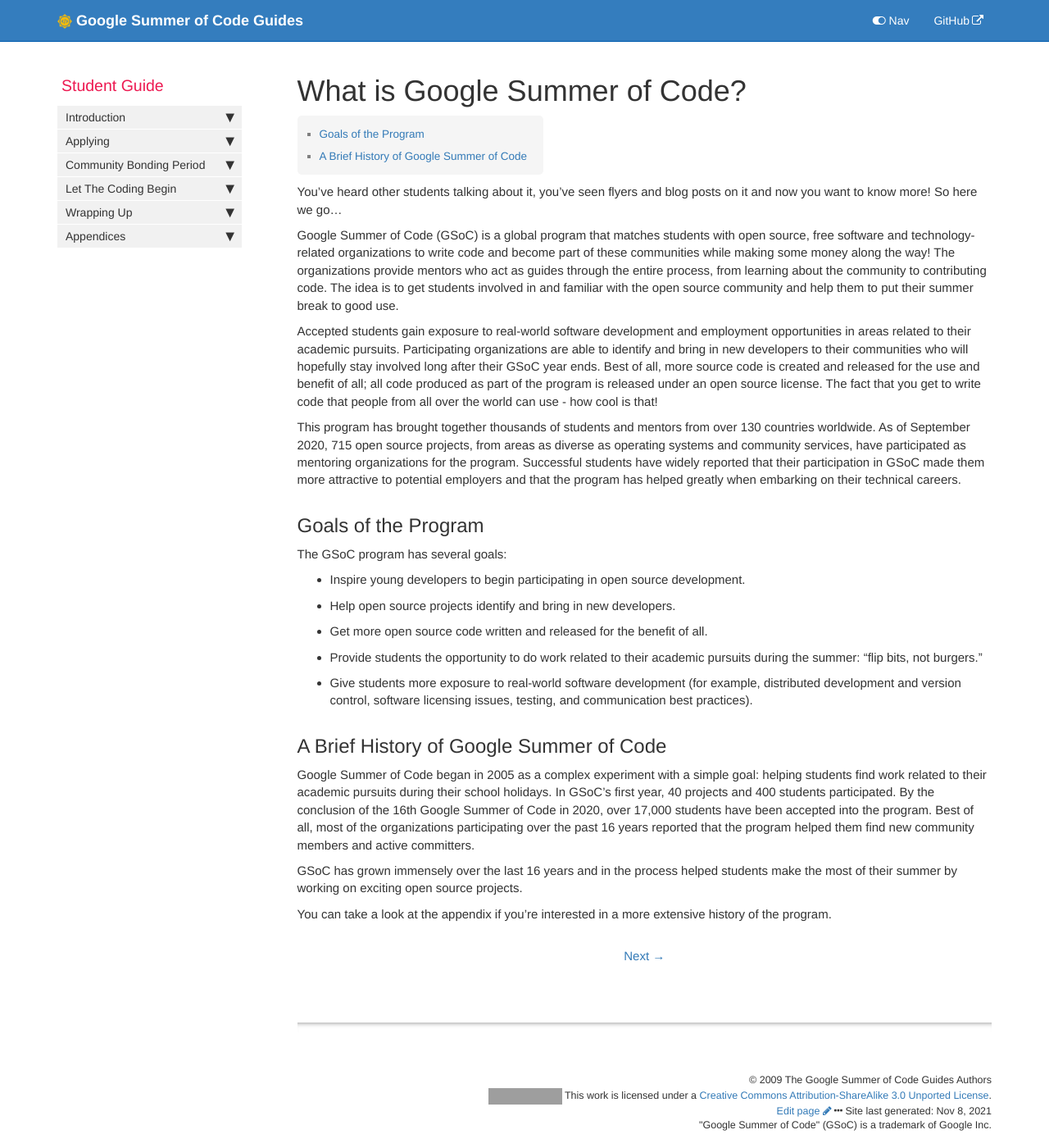
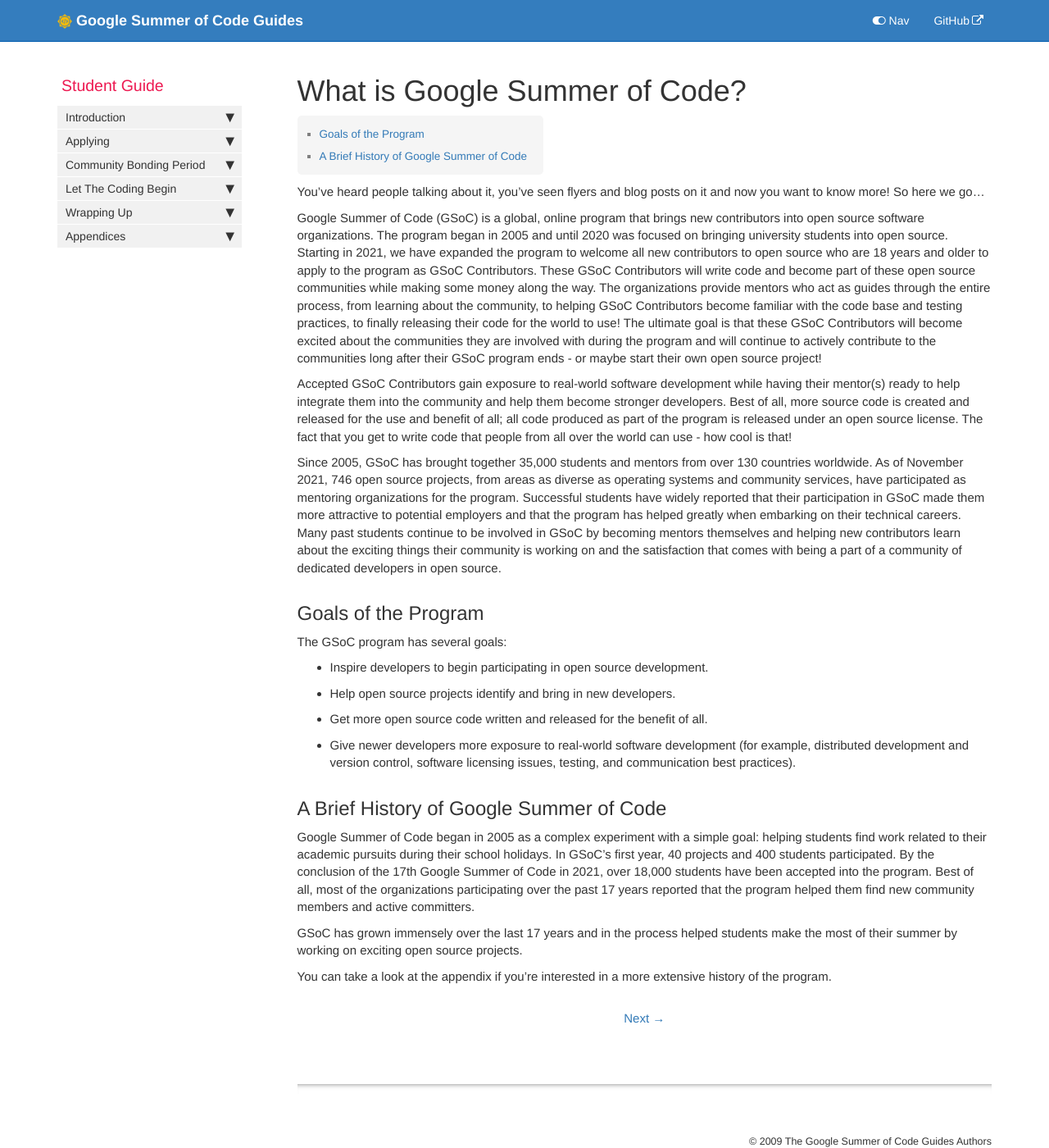
Before and after one commit to google/gsocguides, a Jekyll site: the page built from pages/student/00-what_is_google_summer_of_code.md, in a window 1280 px wide and 1400 px high. Shown: the whole window at 82% size. Built offline with Jekyll 4.4.1, drawn with Linux system fonts in a browser that asks for light colours; grey boxes are pictures that could not be loaded.

Commit message:
Update 00-what_is_google_summer_of_code.md
updates with new 2021 changes to the program

```diff
--- a/pages/student/00-what_is_google_summer_of_code.md
+++ b/pages/student/00-what_is_google_summer_of_code.md
@@ -6,28 +6,27 @@ permalink: student/index.html
 sidebar: student_sidebar
 ---
 
-You've heard other students talking about it, you've seen flyers and blog posts on it and now you want to know more! So here we go...
+You've heard people talking about it, you've seen flyers and blog posts on it and now you want to know more! So here we go...
 
-Google Summer of Code (GSoC) is a global program that matches students with open source, free software and technology-related organizations to write code and become  part of these communities while making some money along the way! The organizations provide mentors who act as guides through the entire process, from learning about the community to contributing code. The idea is to get students involved in and familiar with the open source community and help them to put their summer break to good use.
+Google Summer of Code (GSoC) is a global, online program that brings new contributors into open source software organizations. The program began in 2005 and until 2020 was focused on bringing university students into open source. Starting in 2021, we have expanded the program to welcome all new contributors to open source who are 18 years and older to apply to the program as GSoC Contributors. These GSoC Contributors will write code and become part of these open source communities while making some money along the way. The organizations provide mentors who act as guides through the entire process, from learning about the community, to helping GSoC Contributors become familiar with the code base and testing practices, to finally releasing their code for the world to use! The ultimate goal is that these GSoC Contributors will become excited about the communities they are involved with during the program and will continue to actively contribute to the communities long after their GSoC program ends - or maybe start their own open source project!
 
-Accepted students gain exposure to real-world software development and employment opportunities in areas related to their academic pursuits. Participating organizations are able to identify and bring in new developers to their communities who will hopefully stay involved long after their GSoC year ends. Best of all, more source code is created and released for the use and benefit of all; all code produced as part of the program is released under an open source license. The fact that you get to write code that people from all over the world can use - how cool is that!
+Accepted GSoC Contributors gain exposure to real-world software development while having their mentor(s) ready to help integrate them into the community and help them become stronger developers. Best of all, more source code is created and released for the use and benefit of all; all code produced as part of the program is released under an open source license. The fact that you get to write code that people from all over the world can use - how cool is that!
 
-This program has brought together thousands of students and mentors from over 130 countries worldwide. As of September 2020, 715 open source projects, from areas as diverse as operating systems and community services, have participated as mentoring organizations for the program. Successful students have widely reported that their participation in GSoC made them more attractive to potential employers and that the program has helped greatly when embarking on their technical careers.
+Since 2005, GSoC has brought together 35,000 students and mentors from over 130 countries worldwide. As of November 2021, 746 open source projects, from areas as diverse as operating systems and community services, have participated as mentoring organizations for the program. Successful students have widely reported that their participation in GSoC made them more attractive to potential employers and that the program has helped greatly when embarking on their technical careers. Many past students continue to be involved in GSoC by becoming mentors themselves and helping new contributors learn about the exciting things their community is working on and the satisfaction that comes with being a part of a community of dedicated developers in open source.
 
 ## Goals of the Program
 
 The GSoC program has several goals:
 
-* Inspire young developers to begin participating in open source development.
+* Inspire developers to begin participating in open source development.
 * Help open source projects identify and bring in new developers.
 * Get more open source code written and released for the benefit of all.
-* Provide students the opportunity to do work related to their academic pursuits during the summer: "flip bits, not burgers."
-* Give students more exposure to real-world software development (for example, distributed development and version control, software licensing issues, testing, and communication best practices).
+* Give newer developers more exposure to real-world software development (for example, distributed development and version control, software licensing issues, testing, and communication best practices).
 
 ## A Brief History of Google Summer of Code
 
-Google Summer of Code began in 2005 as a complex experiment with a simple goal: helping students find work related to their academic pursuits during their school holidays. In GSoC's first year, 40 projects and 400 students participated. By the conclusion of the 16th Google Summer of Code in 2020, over 17,000 students have been accepted into the program. Best of all, most of the organizations participating over the past 16 years reported that the program helped them find new community members and active committers.
+Google Summer of Code began in 2005 as a complex experiment with a simple goal: helping students find work related to their academic pursuits during their school holidays. In GSoC's first year, 40 projects and 400 students participated. By the conclusion of the 17th Google Summer of Code in 2021, over 18,000 students have been accepted into the program. Best of all, most of the organizations participating over the past 17 years reported that the program helped them find new community members and active committers.
 
-GSoC has grown immensely over the last 16 years and in the process helped students make the most of their summer by working on exciting open source projects.
+GSoC has grown immensely over the last 17 years and in the process helped students make the most of their summer by working on exciting open source projects.
 
 You can take a look at the appendix if you're interested in a more extensive history of the program.
```
